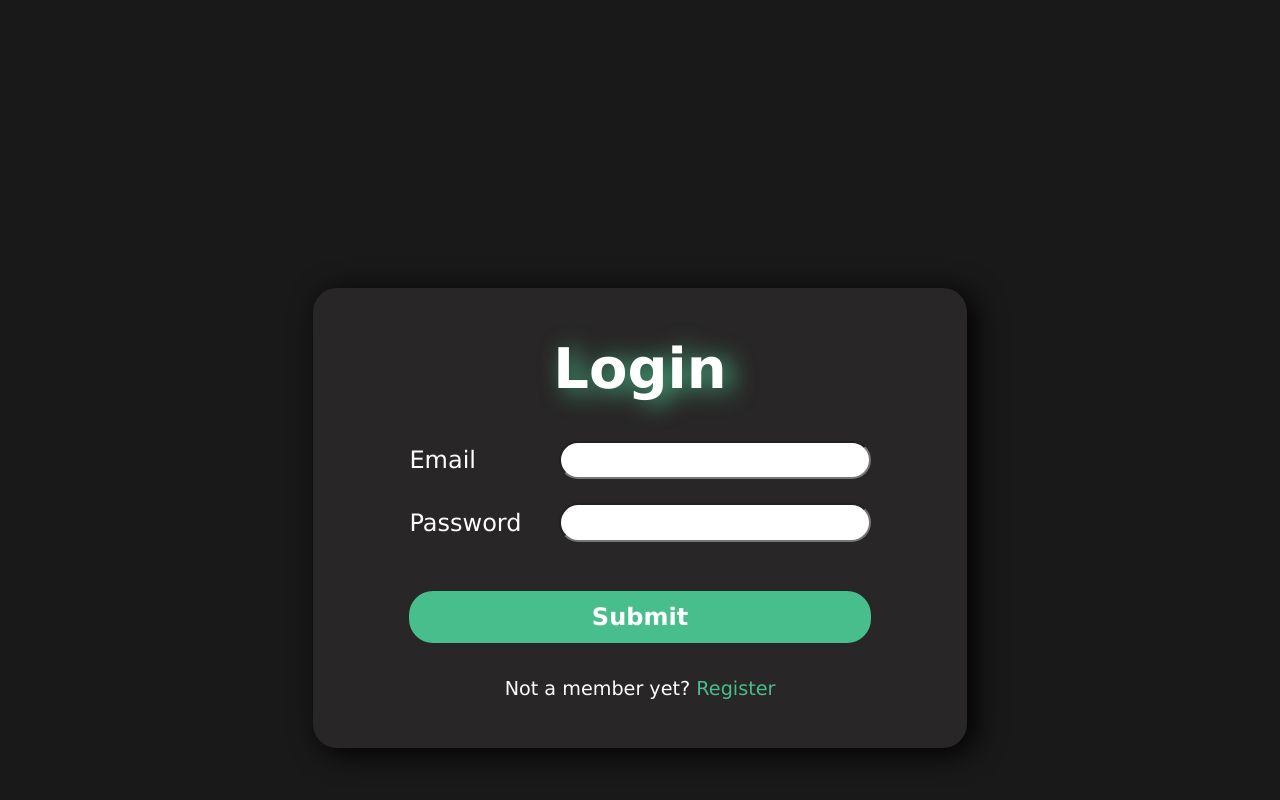
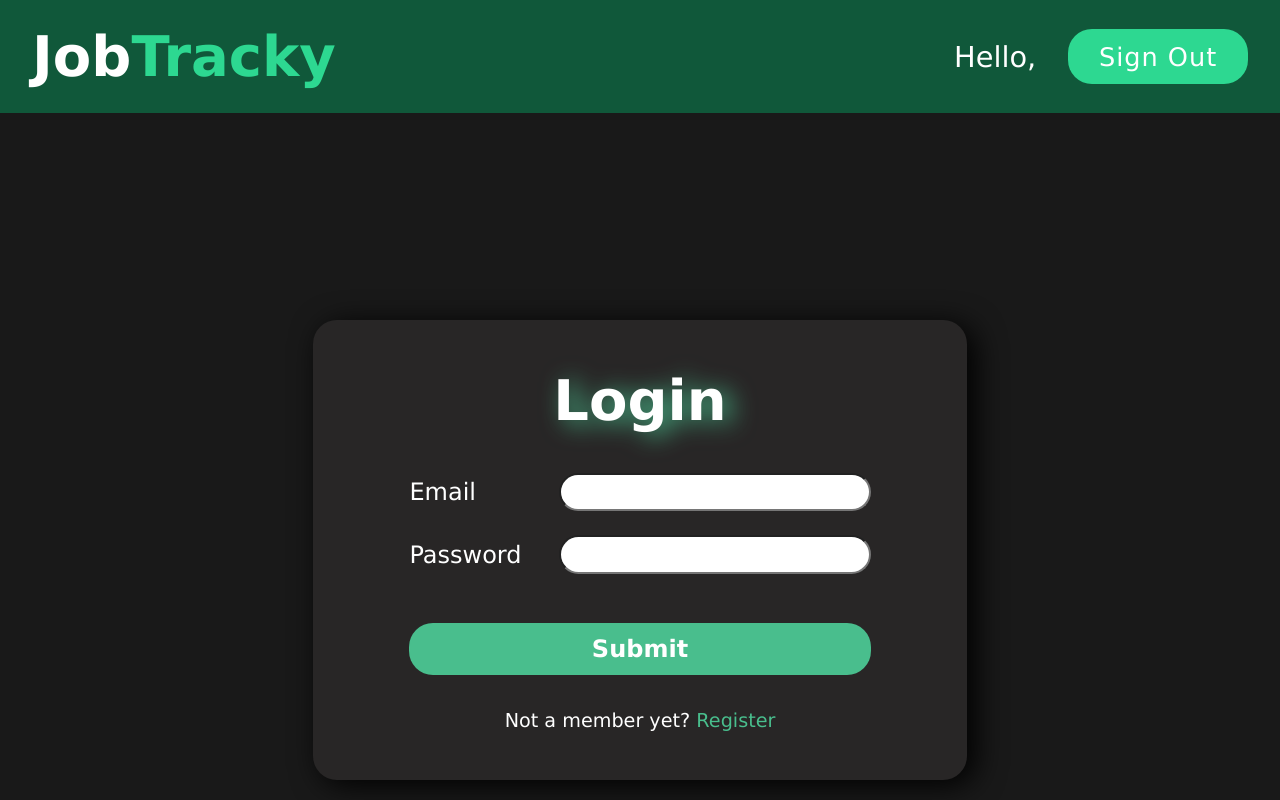
Before and after one commit to Silveronski/job-tracky, a React (Vite) app in the folder client/: page /login in a window 1280 px wide. Built offline with nearby package versions, Linux system fonts and the light colour scheme.

Commit message:
added navabr

```diff
--- a/client/index.html
+++ b/client/index.html
@@ -4,7 +4,7 @@
     <meta charset="UTF-8" />
     <link rel="icon" type="image/svg+xml" href="/vite.svg" />
     <meta name="viewport" content="width=device-width, initial-scale=1.0" />
-    <title>Jobtracky</title>
+    <title>JobTracky</title>
   </head>
   <body>
     <div id="root"></div>
--- a/client/src/App.jsx
+++ b/client/src/App.jsx
@@ -1,17 +1,23 @@
 import { BrowserRouter, Routes, Route, Navigate } from "react-router-dom";
+import { AuthContextProvider } from './context/AuthContext.jsx';
 import LoginRegister from "./pages/Login-Register";
 import Dashboard from "./pages/Dashboard";
 import './styles/style.scss';
+import Layout from "./layout/Layout.jsx";
 
 function App() {
   return (
+    <AuthContextProvider>
       <BrowserRouter>
+        <Layout>
           <Routes>
             <Route path="/login" element={<LoginRegister/>}></Route>
             <Route path="/dashboard" element={<Dashboard/>}></Route>
             <Route path="*" element={<Navigate to="/login"/>}></Route>
           </Routes>
+        </Layout>
       </BrowserRouter>
+    </AuthContextProvider>
   )
 }
 
--- /dev/null
+++ b/client/src/layout/Layout.jsx
@@ -0,0 +1,14 @@
+import Navbar from "./Navbar";
+
+const Layout = ({ children }) => {
+  return (
+    <>
+        <Navbar/>
+        <main>
+            {children}
+        </main>
+    </>
+  )
+}
+
+export default Layout
--- a/client/src/layout/Navbar.jsx
+++ b/client/src/layout/Navbar.jsx
@@ -0,0 +1,19 @@
+import { useContext } from "react"
+import { AuthContext } from "../context/AuthContext"
+
+const Navbar = () => {
+    const {user} = useContext(AuthContext);
+  return (
+    <header>
+        <nav>
+            <h1><span>Job</span><span>Tracky</span></h1>
+            <div>
+                <p>Hello, {user?.name}</p>
+                <button>Sign Out</button>
+            </div>
+        </nav>
+    </header>
+  )
+}
+
+export default Navbar
--- a/client/src/main.jsx
+++ b/client/src/main.jsx
@@ -1,10 +1,5 @@
 import React from 'react';
 import ReactDOM from 'react-dom/client';
 import App from './App.jsx';
-import { AuthContextProvider } from './context/AuthContext.jsx';
 
-ReactDOM.createRoot(document.getElementById('root')).render(
-    <AuthContextProvider>
-        <App/>
-    </AuthContextProvider>
-);
+ReactDOM.createRoot(document.getElementById('root')).render(<App/>);
--- a/client/src/styles/base.scss
+++ b/client/src/styles/base.scss
@@ -1,5 +1,6 @@
 $primaryColor: rgb(73, 190, 141);
 $primaryColorBrighter: rgb(45, 216, 145);
+$primaryColorDarker: rgb(16, 88, 58);
 
 *{
     margin: 0;
@@ -12,3 +13,7 @@ body{
     background-color: rgba(0, 0, 0, 0.9);
     color: white;
 }
+
+main{
+    margin-top: 150px;
+}
--- a/client/src/styles/login-register.scss
+++ b/client/src/styles/login-register.scss
@@ -2,7 +2,7 @@
     display: flex;
     align-items: center;
     justify-content: center;
-    margin-top: 18rem;
+    margin-top: 20rem;
     .wrapper{
         min-width: min-content;
         padding: 3rem 6rem;
--- /dev/null
+++ b/client/src/styles/navbar.scss
@@ -0,0 +1,40 @@
+header{
+    position: fixed;
+    width: 100%;
+    top: 0;
+    nav{
+        display: flex;
+        align-items: center;
+        padding-block: 1.5rem;
+        background-color: $primaryColorDarker;
+        h1{
+            font-size: 3.5rem;
+            margin-left: 2rem;
+            span{
+                &:nth-child(2){
+                    color: $primaryColorBrighter;
+                }
+            }
+        }
+        div{
+            display: flex;
+            margin-left: auto;
+            align-items: center;
+            gap: 2rem;
+            margin-right: 2rem;
+            p{
+                font-size: 1.8rem;
+            }
+            button{
+                font-size: 1.6rem;
+                padding: 0.5em 1.2em;
+                border-radius: 24px;
+                border: none;
+                color: white;
+                cursor: pointer;
+                letter-spacing: 1px;
+                background-color: $primaryColorBrighter;
+            }
+        }
+    }
+}
--- a/client/src/styles/style.scss
+++ b/client/src/styles/style.scss
@@ -1,2 +1,3 @@
 @import './base.scss';
 @import './login-register.scss';
+@import './navbar.scss';
```
Lines whose indentation alone changed are shown as unchanged.
